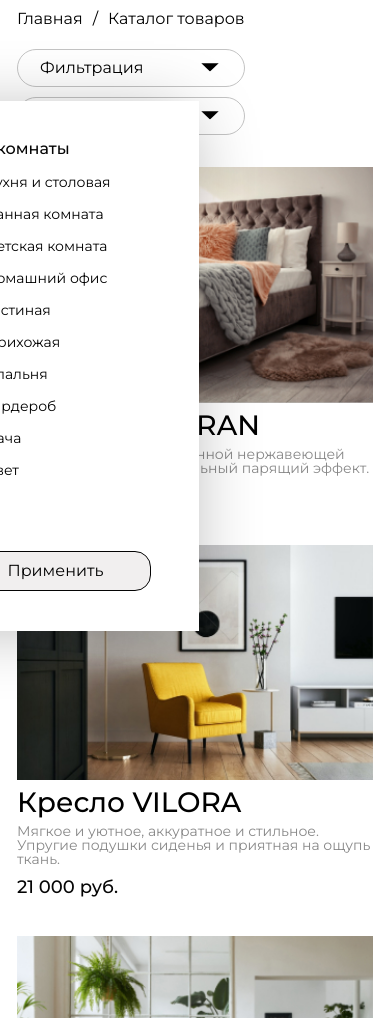
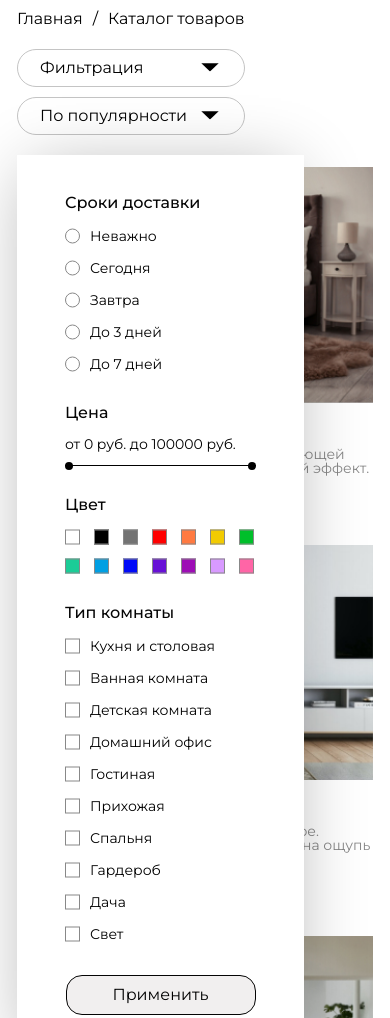
Before and after one commit to skillova/SkyOnlineShop, a plain HTML site: page catalog.html in a window 390 px wide. Shown: the part 429-1447 px from the top of the page. Drawn offline with Linux system fonts and the light colour scheme.

Commit message:
filter drop tablet mobile adaptive

```diff
--- a/scss/_mobile.scss
+++ b/scss/_mobile.scss
@@ -97,4 +97,14 @@
       @include font-montserrat(18px, 500, 100%);
     }
   }
+  .form {
+    &-filter {
+      left: 0;
+      top: 106px;
+      width: 286.5px;
+      &__block {
+        flex-wrap: wrap;
+      }
+    }
+  }
 }
--- a/scss/_tablet.scss
+++ b/scss/_tablet.scss
@@ -27,4 +27,9 @@
       display: none;
     }
   }
+  .form {
+  &-filter {
+    left: -124px;
+  }
 }
+}
```
Also changed, not shown: static/css/style.css, 1 other file.
